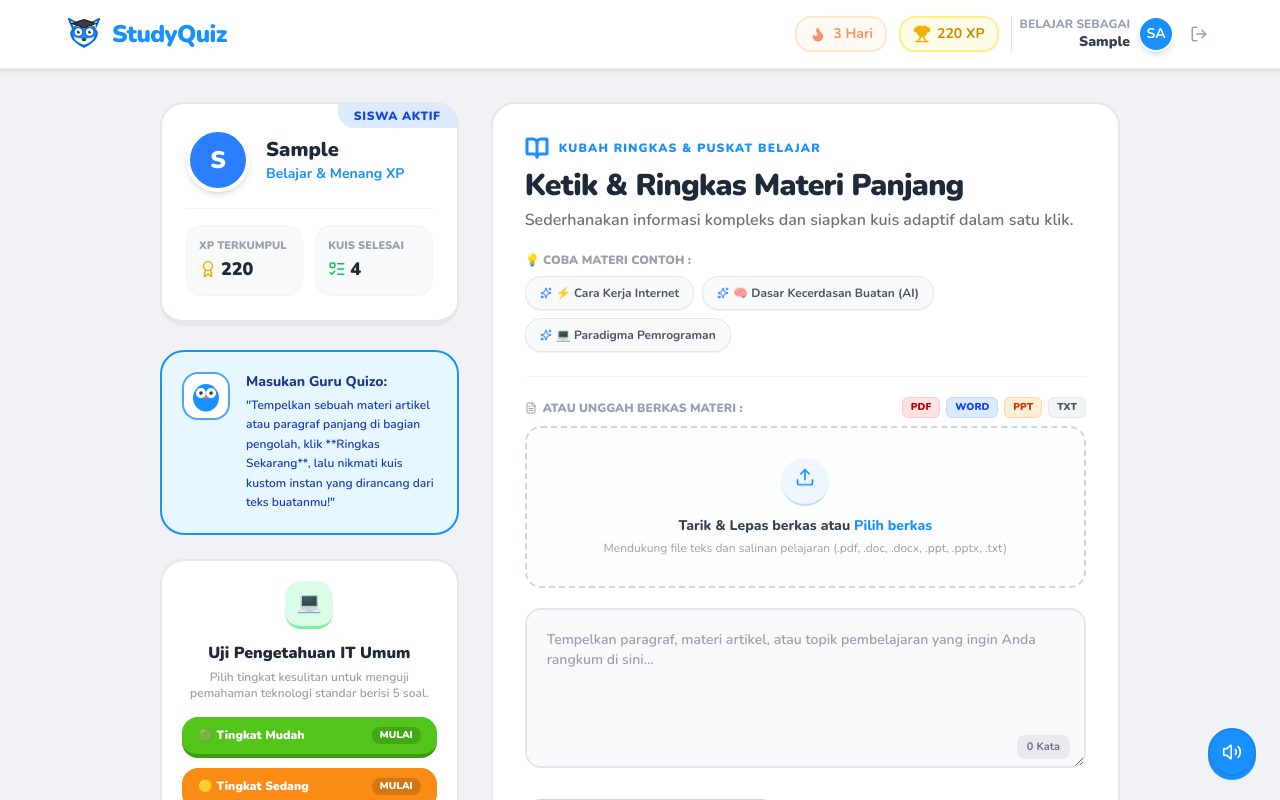
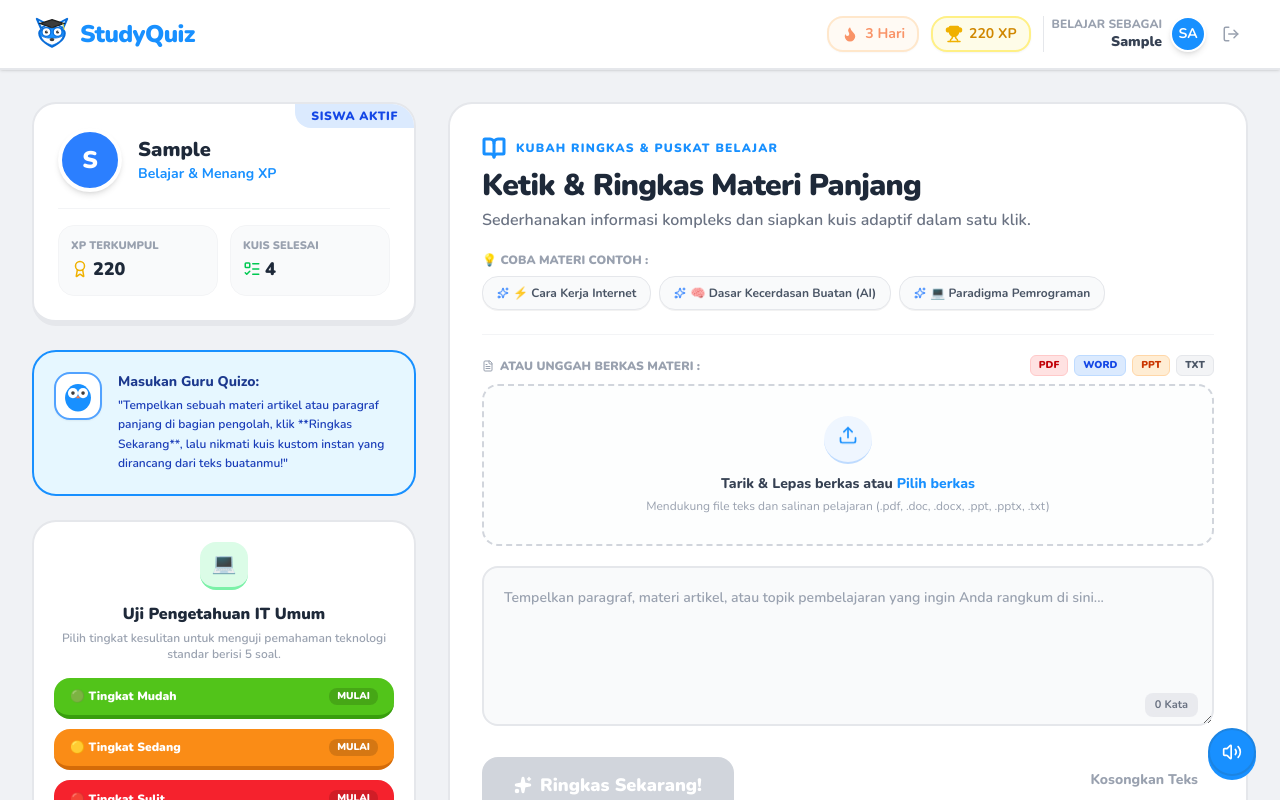
Before and after one commit to Zhaharaaaaa/Studyquiz-Ai, a React (Vite) app: page / in a window 1280 px wide. Both pictures are taken after typing "Sample", "Sample123" into the empty fields and a click on the button "Masuk Sekarang". Shown: the top 800 px of the page. Built offline with nearby package versions, Linux system fonts and the light colour scheme.

Commit message:
style: widen dashboard layout container
Update max-width constraints from 5xl/6xl to 7xl to provide more horizontal space for dashboard content.

```diff
--- a/src/App.tsx
+++ b/src/App.tsx
@@ -574,7 +574,7 @@ export default function App() {
         <div id="view-dashboard" className="flex-1 flex flex-col">
           {/* NAV BAR */}
           <nav className="bg-white border-b-2 border-gray-200 sticky top-0 z-40 px-4 md:px-8 py-3.5 shadow-sm">
-            <div className="max-w-6xl mx-auto flex items-center justify-between">
+            <div className="max-w-7xl mx-auto flex items-center justify-between">
 
               {/* Brand Logo */}
               <div
@@ -658,7 +658,7 @@ export default function App() {
           </nav>
 
           {/* MAIN CONTAINER */}
-          <div className="max-w-5xl mx-auto w-full px-4 md:px-8 py-8 flex-1 grid grid-cols-1 lg:grid-cols-12 gap-8">
+          <div className="max-w-7xl mx-auto w-full px-4 md:px-8 py-8 flex-1 grid grid-cols-1 lg:grid-cols-12 gap-8">
 
             {/* LEFT PROFILE & HISTORY STATS (BENTO CARD style) */}
             <div className="lg:col-span-4 space-y-6">
@@ -1029,7 +1029,7 @@ export default function App() {
 
           {/* Professional Dashboard Footer */}
           <footer className="w-full bg-white border-t border-gray-200/85 py-6 mt-auto">
-            <div className="max-w-5xl mx-auto px-4 md:px-8 flex flex-col sm:flex-row items-center justify-between gap-4 text-xs text-gray-400 select-none">
+            <div className="max-w-7xl mx-auto px-4 md:px-8 flex flex-col sm:flex-row items-center justify-between gap-4 text-xs text-gray-400 select-none">
               <div className="flex items-center gap-2">
                 <div className="w-6 h-6 bg-[#1890ff] rounded-md flex items-center justify-center border-b-2 border-[#096dd9] text-white font-black text-xs">
                   S
```
